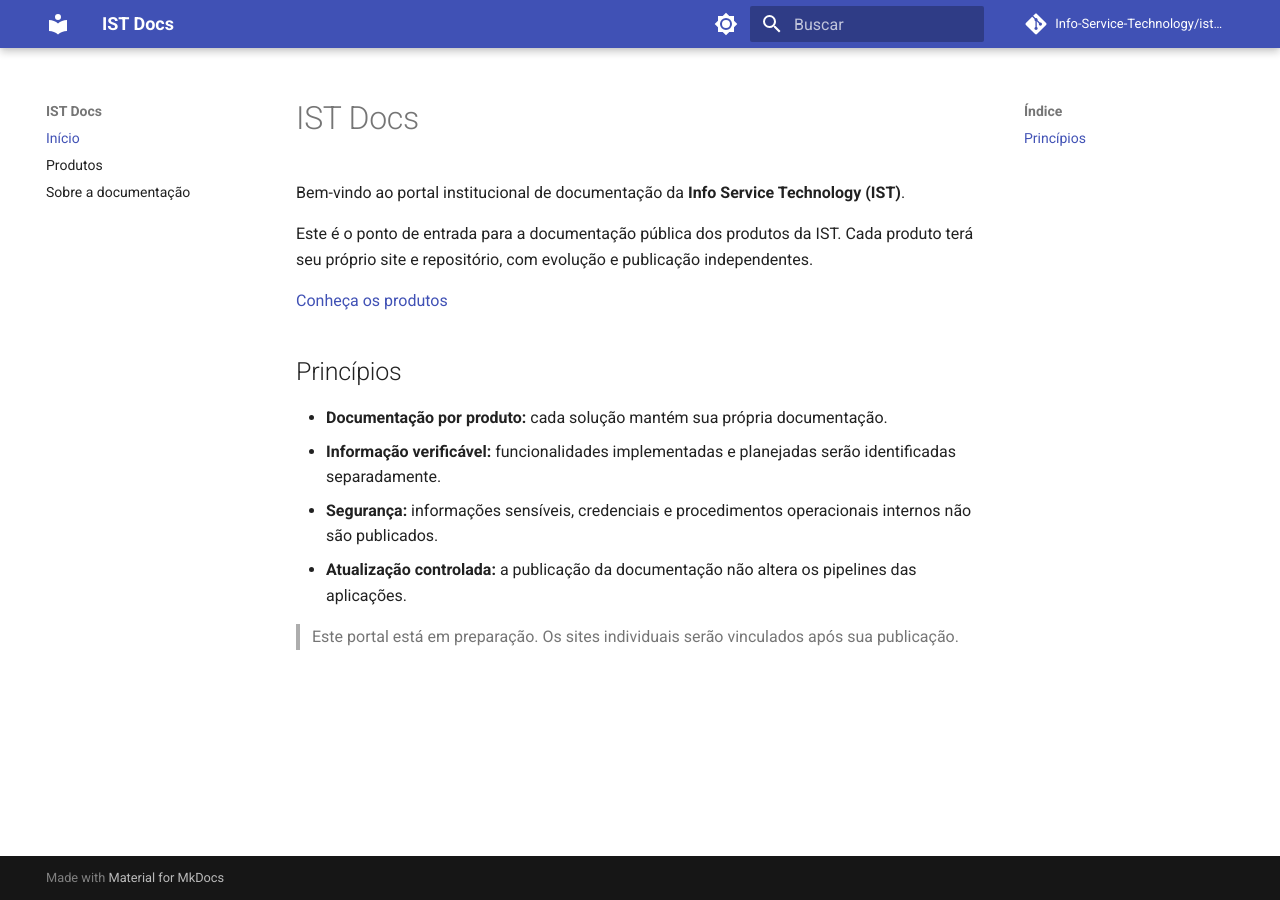
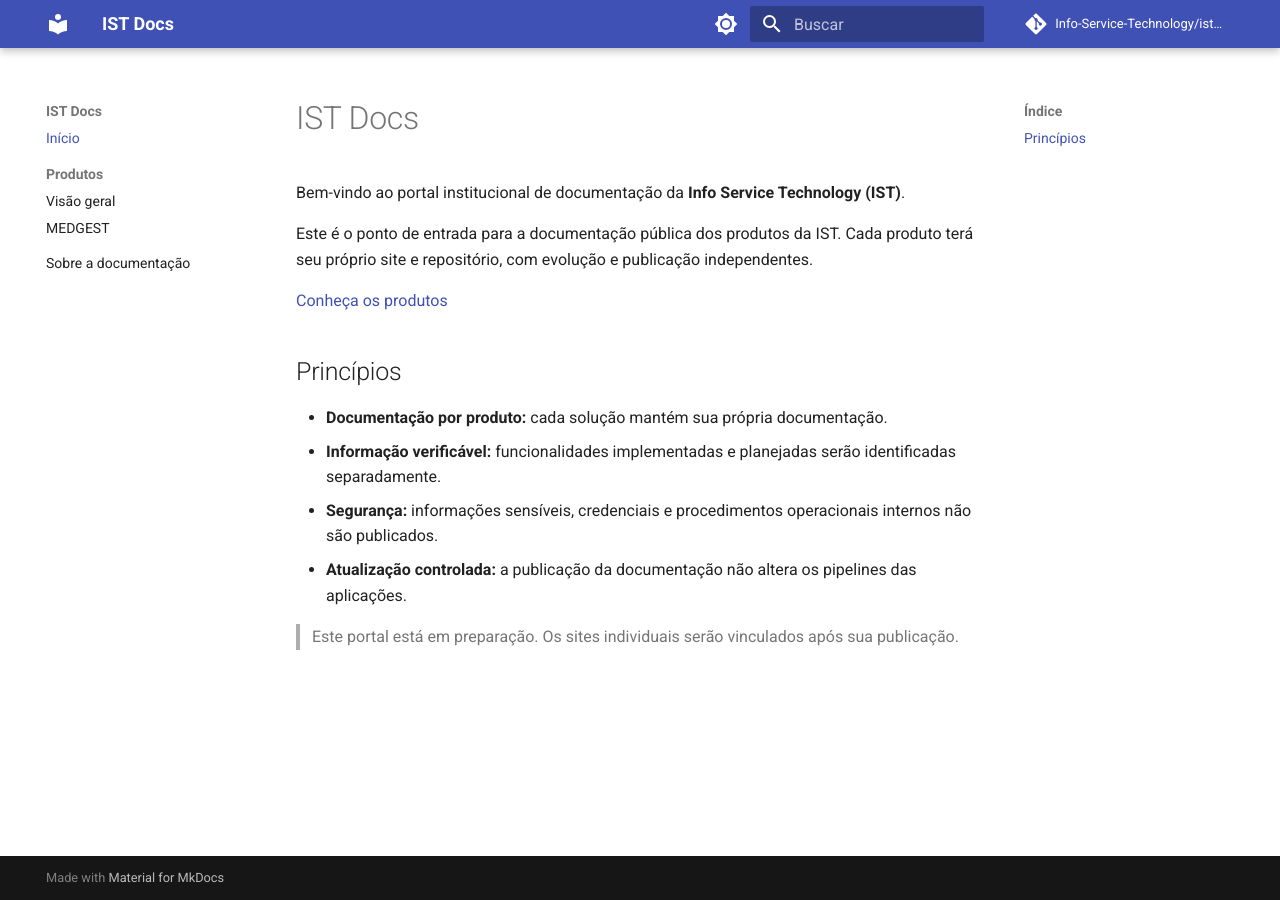
Before and after one commit to Info-Service-Technology/ist-docs-portal, an MkDocs documentation site: the page built from docs/index.md, in a window 1280 px wide. Built offline with MkDocs 1.6.1 and Material for MkDocs 9.7.7, drawn with Linux system fonts in a browser that asks for light colours; comment, search, counter and statistics services are not loaded.

Commit message:
docs: add MEDGEST to MkDocs navigation

```diff
--- a/mkdocs.yml
+++ b/mkdocs.yml
@@ -29,5 +29,7 @@ plugins:
   - search
 nav:
   - Início: index.md
-  - Produtos: produtos.md
+  - Produtos:
+      - Visão geral: produtos.md
+      - MEDGEST: produtos/medgest.md
   - Sobre a documentação: sobre.md
```
